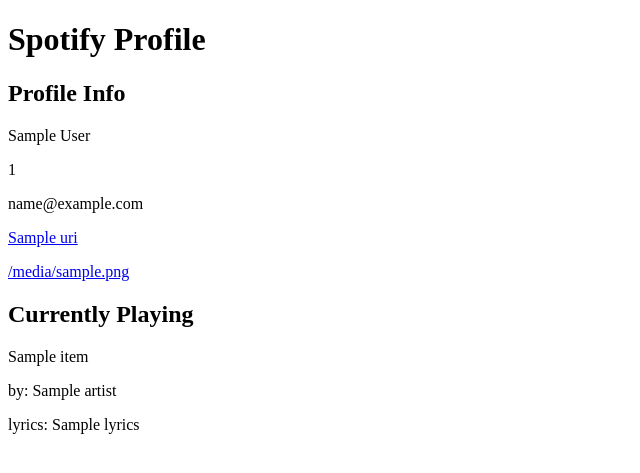
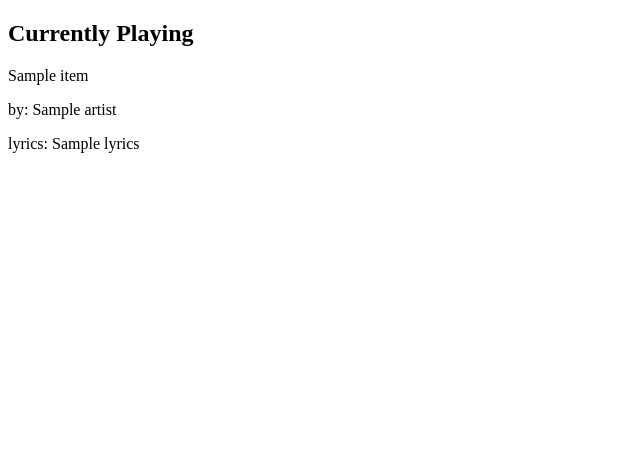
Before and after one commit to CloudMojos/ank-spotify-lyrics, a Flask app: template ank-spotify-lyrics/templates/index.html in a window 1280 px wide. Shown: the top 473 px of the page, without its empty margins (0-640 px from the left). Run offline with Flask 3, Linux system fonts and the light colour scheme; the template is opened without the code that fills it: most values are stand-ins (such as "Sample title", 1, 10 or a date in 2020).

Commit message:
overhaul

```diff
--- a/ank-spotify-lyrics/app.py
+++ b/ank-spotify-lyrics/app.py
@@ -10,28 +10,34 @@
 from pprint import pprint
 import azapi
 
-
 app = Flask(__name__)
 app.secret_key = os.urandom(24)
 
 CLIENT_ID = "86f91bfe53ca4b5a8e5032614f59507c"
 CLIENT_SECRET = "5ab8b2a948eb47f3a7eebd489ea8b1b3"  # Replace with your client secret
-SCOPE = "user-read-private user-read-email user-read-playback-state user-read-currently-playing"
+SCOPE = "user-read-private user-read-playback-state user-read-currently-playing"
 
-AZAPI = azapi.AZlyrics('google', accuracy=0.5)
+AZAPI = azapi.AZlyrics('duckduckgo')
 
 @app.route('/')
 def index():
     if 'access_token' in session and 'token_expires' in session:
         if session['token_expires'] > time.time():
-            profile = fetch_profile(session['access_token'])
             currently_playing = fetch_currently_playing(session['access_token'])
-            # pprint(profile)
-            pprint(currently_playing)
-            AZAPI.title = currently_playing["item"]["name"]
-            AZAPI.artist = currently_playing["item"]["artists"][0]["name"]
-            AZAPI.getLyrics()
-            return render_template('index.html', profile=profile, currently_playing=currently_playing, lyrics=AZAPI.lyrics)
+            artist = currently_playing["item"]["artists"][0]["name"]
+            title = currently_playing["item"]["name"]
+
+            pass_artist_to_api(artist)
+            pass_title_to_api(title)
+
+            for i in range(3):
+                e = get_lyrics(i)
+                # 0 means error
+                if e != 0:
+                    break
+            if e == 0:
+                lyrics = 'Walang Mahanap'
+            return render_index()
         else:
             return redirect_to_auth_code_flow()
     else:
@@ -45,27 +51,57 @@
         if access_token:
             session['access_token'] = access_token
             session['token_expires'] = time.time() + expires_in
-            profile = fetch_profile(access_token)
-            currently_playing = fetch_currently_playing(access_token)
-            # pprint(profile)
-            # pprint(currently_playing)
-            AZAPI.title = currently_playing["item"]["name"]
-            AZAPI.artist = currently_playing["item"]["artists"][0]["name"]
-            AZAPI.getLyrics()
-            return render_template('index.html', profile=profile, currently_playing=currently_playing, lyrics=AZAPI.lyrics)
+            currently_playing = fetch_currently_playing(session['access_token'])
+            artist = currently_playing["item"]["artists"][0]["name"]
+            title = currently_playing["item"]["name"]
+
+            pass_artist_to_api(artist)
+            pass_title_to_api(title)
+
+            for i in range(3):
+                e = get_lyrics(i)
+                # 0 means error
+                if e != 0:
+                    break
+            if e == 0:
+                lyrics = 'Walang Mahanap'
+            return render_index()
         else:
             return redirect(url_for('index'))
 
     return "Error: Authorization code not provided."
 
+def pass_artist_to_api(artist):
+    AZAPI.artist = artist
+    print("Artist")
+    print(AZAPI.artist)
+
+def pass_title_to_api(title):
+    AZAPI.title = title
+    print("Title")
+    print(AZAPI.title)
+
+def get_lyrics(try_index):
+    lyrics = ''
+    if try_index == 0:
+        lyrics = AZAPI.getLyrics()
+    elif try_index == 1:
+        pass_title_to_api(AZAPI.title.lower())
+        lyrics = AZAPI.getLyrics()
+    elif try_index == 2:
+        pass_title_to_api(AZAPI.title.title())
+        lyrics = AZAPI.getLyrics()
+    return lyrics
+
+
+
+def render_index():
+    # pprint(profile)
+    return render_template('index.html', currently_playing=currently_playing, lyrics=AZAPI.lyrics)
+
 def fetch_currently_playing(token):
     headers = {"Authorization": f"Bearer {token}"}
     response = requests.get("https://api.spotify.com/v1/me/player/currently-playing", headers=headers)
-    return response.json()
-
-def fetch_profile(token):
-    headers = {"Authorization": f"Bearer {token}"}
-    response = requests.get("https://api.spotify.com/v1/me", headers=headers)
     return response.json()
 
 def redirect_to_auth_code_flow():
--- a/ank-spotify-lyrics/templates/index.html
+++ b/ank-spotify-lyrics/templates/index.html
@@ -1,26 +1,9 @@
 <!DOCTYPE html>
 <html>
 <head>
-    <title>Spotify Profile</title>
+    <title>Spotify Lyrics</title>
 </head>
 <body>
-    <h1>Spotify Profile</h1>
-    <div id="profile">
-        <h2>Profile Info</h2>
-        <p id="displayName">{{ profile.display_name }}</p>
-        {% if profile.images and profile.images[0] %}
-            <img id="avatar" src="{{ profile.images[0].url }}" width="200" height="200">
-            <p id="imgUrl">{{ profile.images[0].url }}</p>
-        {% endif %}
-        <p id="id">{{ profile.id }}</p>
-        <p id="email">{{ profile.email }}</p>
-        {% if profile.external_urls and profile.external_urls.spotify %}
-            <p id="uri"><a href="{{ profile.external_urls.spotify }}">{{ profile.uri }}</a></p>
-        {% endif %}
-        {% if profile.href %}
-            <p id="url"><a href="{{ profile.href }}">{{ profile.href }}</a></p>
-        {% endif %}
-    </div>
     <div id="currently-playing">
         <h2>Currently Playing</h2>
         {% if currently_playing and currently_playing.item %}
```
